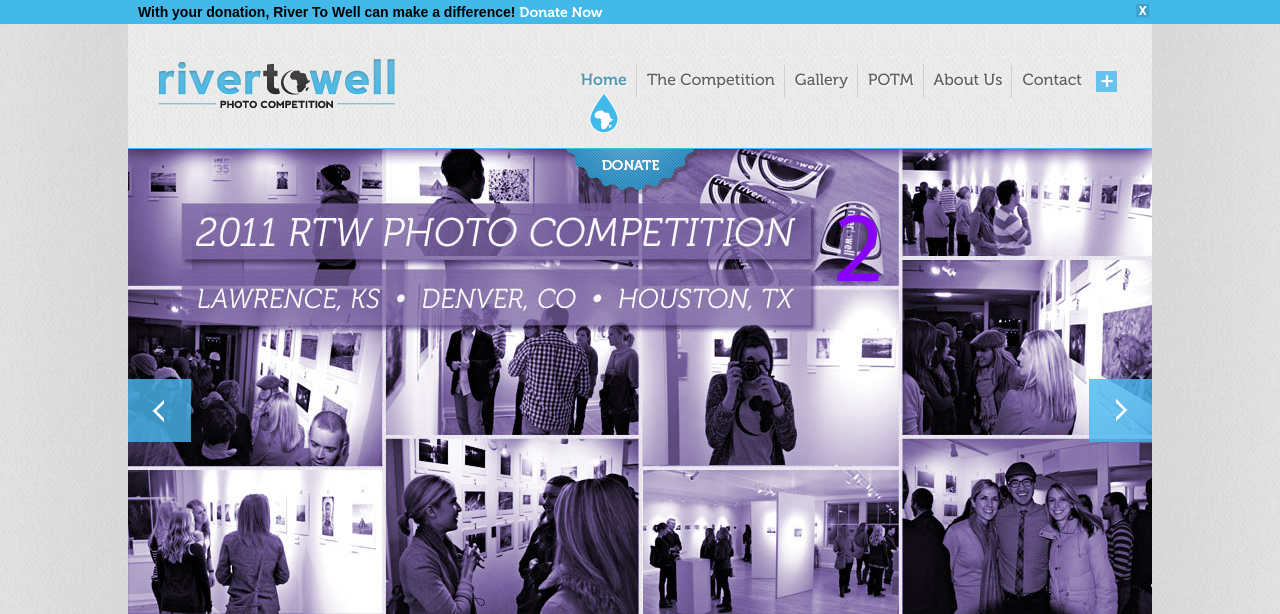
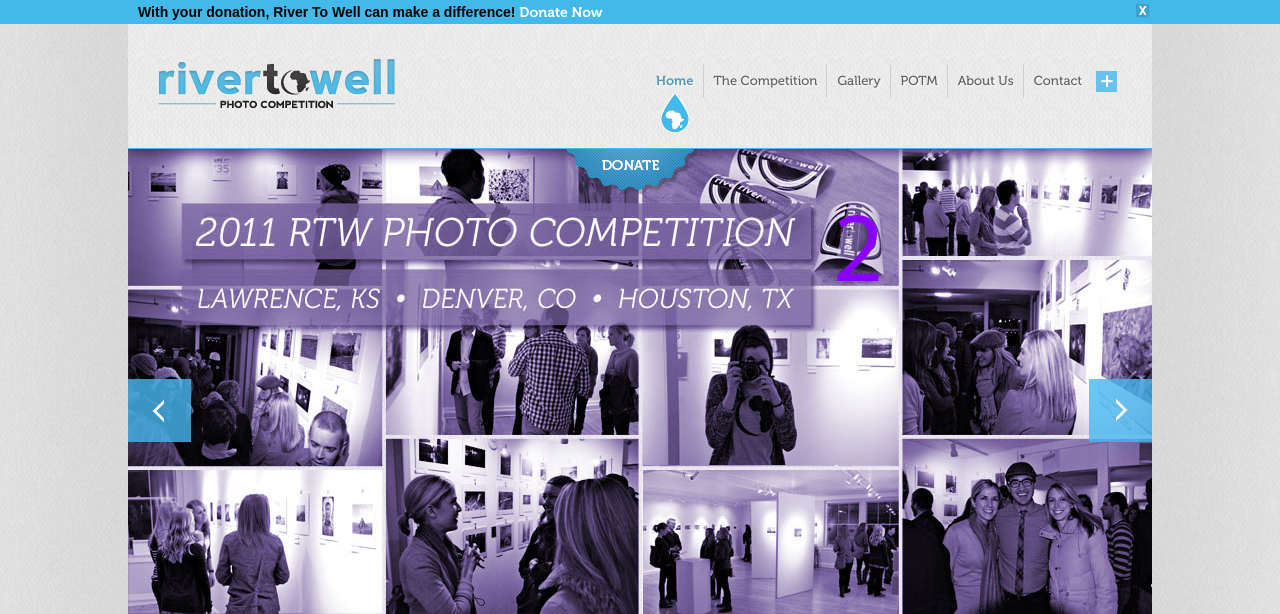
Before and after one commit to spfaffly/rtw-htmlbuild, a PHP site: a page that uses index.html in a window 1280 px wide. Shown: the top 614 px of the page. Run offline with PHP 8.4, Linux system fonts and the light colour scheme; grey boxes labelled with a size stand in for pictures from a placeholder-image service; some libraries are stand-ins or nearby versions.

Commit message:
Fixed nav

```diff
--- a/css/style.css
+++ b/css/style.css
@@ -108,7 +108,7 @@ td { vertical-align: top; }
       .donatenag a.close:hover { background-position:0 -20px; }
 
     /* Main Nav */
-    .fixednav { background:url(../img/mainnav_background.png) repeat-x; height:125px; font-size:16px; font-family:'Museo-500'; position: relative; }
+    .fixednav { background:url(../img/mainnav_background.png) repeat-x; height:125px; font-size:13px; font-family:'Museo-500'; position: relative; }
     .fixednav h1 { margin:0; }
     .fixednav h1 a { background:url(../img/logo.png) no-repeat; height:49px; width:237px; position: absolute; top:35px; left:30px; }
     .mainnav { float: right; margin-top:30px; margin-right:35px; padding-right:35px; position: relative; }
```
